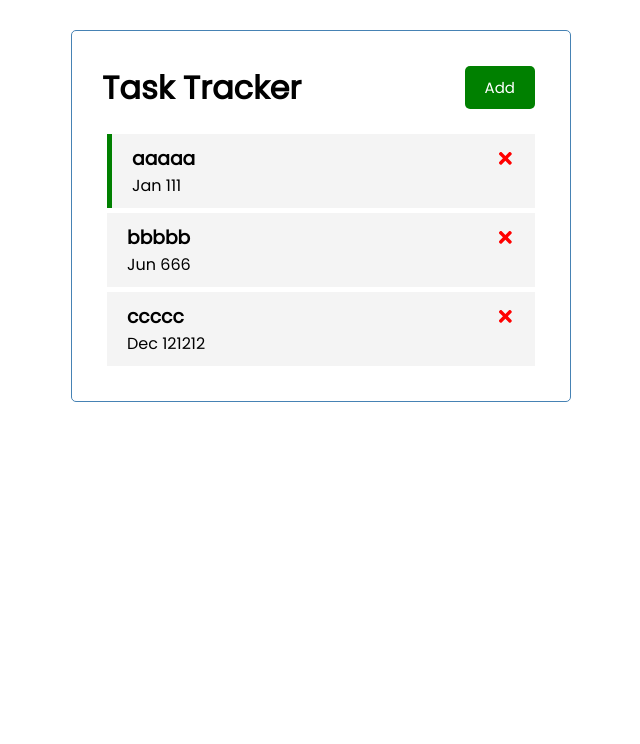
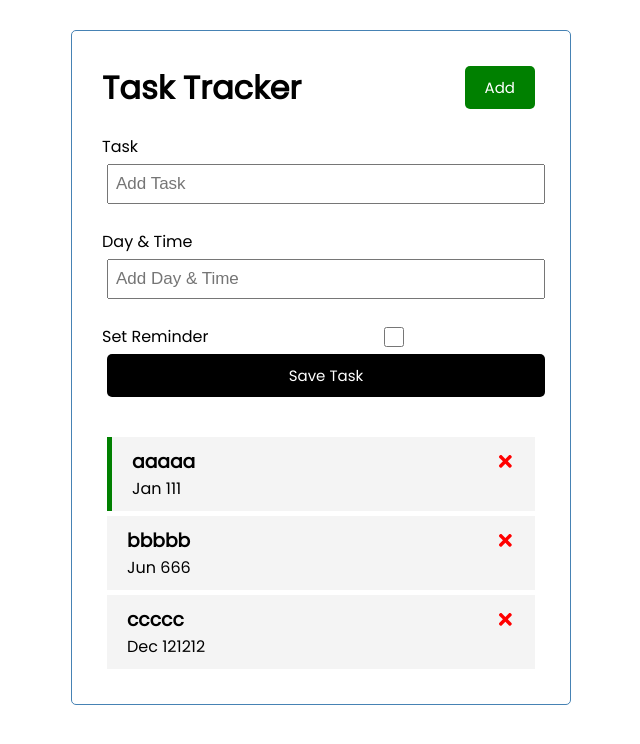
Before and after one commit to klaus-moser/react_exercise, a React (Create React App) app: page / in a window 1280 px wide. Shown: the top 744 px of the page, without its empty margins (319-959 px from the left). Built offline with nearby package versions, Linux system fonts and the light colour scheme.

Commit message:
AddTask: add state

```diff
--- a/src/App.js
+++ b/src/App.js
@@ -1,5 +1,6 @@
 import Header from "./components/Header";
 import Tasks from './components/Tasks';
+import AddTask from "./components/AddTask";
 import { useState } from 'react';
 
 
@@ -40,6 +41,7 @@
   return (
     <div className="container">
       <Header />
+      <AddTask />
       {tasks.length > 0 ?
       <Tasks tasks={tasks} onDelete={deleteTask} onToggle={toggleReminder}/> : 'No Tasks to show!'}
     </div>
--- a/src/components/AddTask.js
+++ b/src/components/AddTask.js
@@ -1,17 +1,37 @@
+import { useState } from 'react';
+
 const AddTask = () => {
+
+  const [text, setText] = useState('')
+  const [day, setDay] = useState('')
+  const [reminder, setReminder] = useState(false)
+
   return (
     <form className="add-form">
+
       <div className="form-control">
         <label>Task</label>
-        <inpu type='text' placeholder='Add Task'></inpu>
+        <input type='text' placeholder='Add Task'
+         value={text} onChange={(e) => setText(e.target.value)}/>
       </div>
+
+      <div className="form-control">
+        <label>Day & Time</label>
+        <input type='text' placeholder='Add Day & Time'
+        value={day} onChange={(e) => setDay(e.target.value)}/>
+      </div>
+
+      <div className="form-control-check">
+        <label>Set Reminder</label>
+        <input type='checkbox' value={reminder}
+        onChange={(e) => setReminder(e.currentTarget.checked)}/>
+      </div>
+
+      <input className="btn btn-block" type='submit' value='Save Task' />
+
     </form>
   )
 }
 
 
 export default AddTask
-
-
-https://www.youtube.com/watch?v=w7ejDZ8SWv8
-1:04:45
```
